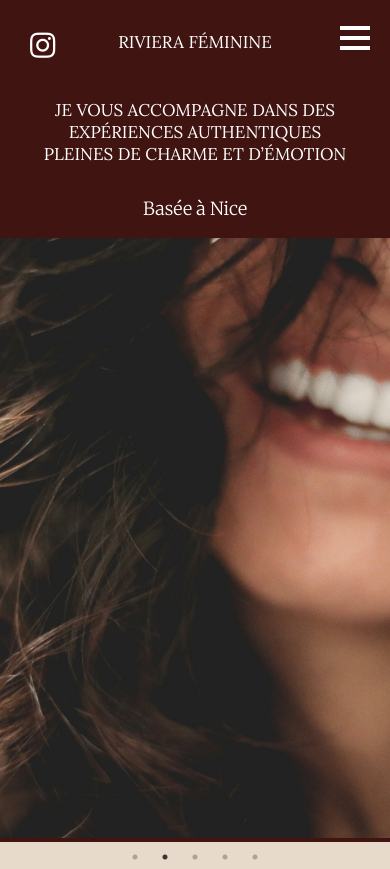
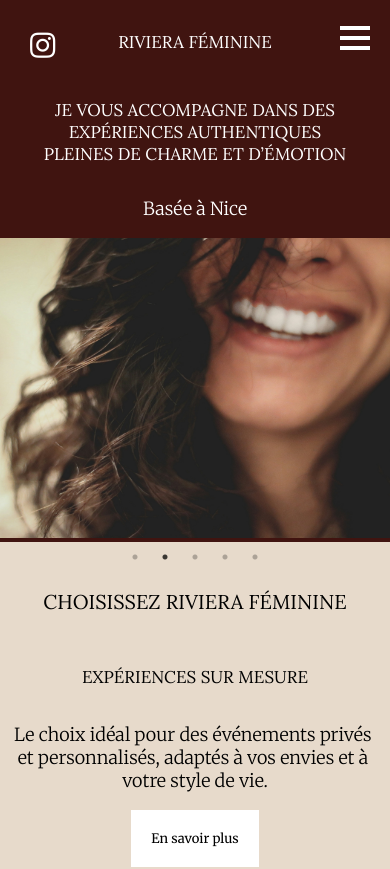
Before and after one commit to D-Fariello/EventPlanner, a React (Vite) app in the folder EventPlanner/: page / in a window 390 px wide. Shown: the top 869 px of the page. Built offline with nearby package versions, Linux system fonts and the light colour scheme; grey boxes are pictures that could not be loaded; a web font is replaced by a local one.

Commit message:
style: fix height image

```diff
--- a/EventPlanner/src/styles/_home.scss
+++ b/EventPlanner/src/styles/_home.scss
@@ -108,9 +108,12 @@ section.home-third-section {
     padding: 0 20px;
   }
 
-  .home-img {
+.slick-slide img {
+    display: block;
+    object-fit: cover;
+    width: 100%;
     height: 500px;
-  }
+}
 
   section.home-third-section {
     padding: 40px 20px 60px 20px;
@@ -165,9 +168,13 @@ section.home-third-section {
     align-items: center;
   }
 
-  .home-img {
-    height: 400px;
-  }
+
+.slick-slide img {
+    display: block;
+    object-fit: cover;
+    width: 100%;
+    height: 300px;
+}
 
   section.home-third-section {
     padding: 30px 10px 50px 10px;
```
